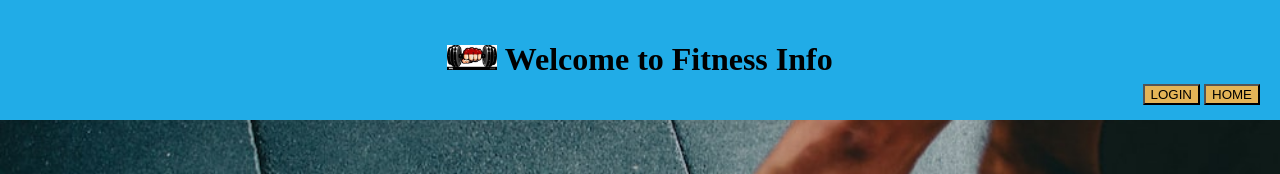
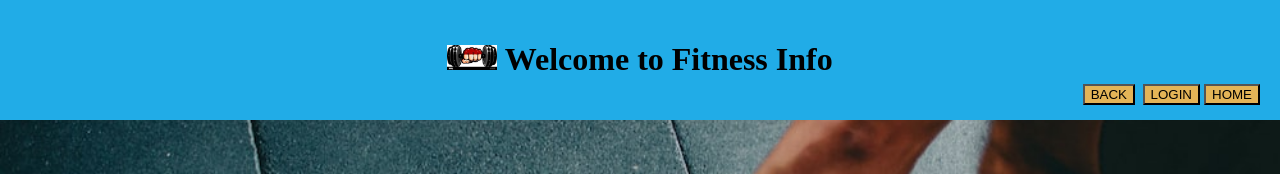
Before and after one commit to pothanivamshi/pothanivamshi.github.io, a plain HTML site: page ghghw.html in a window 1280 px wide. Shown: the top 174 px of the page. Drawn offline with Linux system fonts and the light colour scheme.

Commit message:
chnges in ghghw.html

```diff
--- a/ghghw.html
+++ b/ghghw.html
@@ -109,6 +109,14 @@
       box-sizing: border-box;
       top: 70%;
     }
+    .btn3{
+        position: absolute;
+      right: 145px;
+      top: 20px;
+      background-color: rgb(227, 180, 87);
+      box-sizing: border-box;
+      top: 70%;
+    }
   </style>
 </head>
 <body>
@@ -116,6 +124,7 @@
     <h1><img src="download (1).jpg" height="25" width="50"> Welcome to Fitness Info</h1>
     <input type="submit" id="home" value="HOME" class="btn1" onclick="redirectToNextPage8()">
     <input type="submit" id="home2" value="LOGIN" class="btn2" onclick="redirectToNextPage9()">
+    <input type="submit" id="home2" value="BACK" class="btn3" onclick="redirectToNextPage10()">
   </div>
   <div class="h2-container">
     <h2 class="h2">Invest on<br>Your Body</h2>
@@ -128,6 +137,7 @@
     <button class="btn" onclick="redirectToNextPage5()">Day5</button>
     <button class="btn" onclick="redirectToNextPage6()">Day6</button>
     <button class="btn" onclick="redirectToNextPage7()">Day7</button>
+
   </div>
 
   <script>
@@ -167,6 +177,11 @@
       // Redirect to the next page
       window.location.href = "second.html";
     }
+    function redirectToNextPage10() {
+      // Redirect to the next page
+      window.location.href = "index.html";
+    }
+
   </script>
   <div class="contan"></div>
 </body>
```
